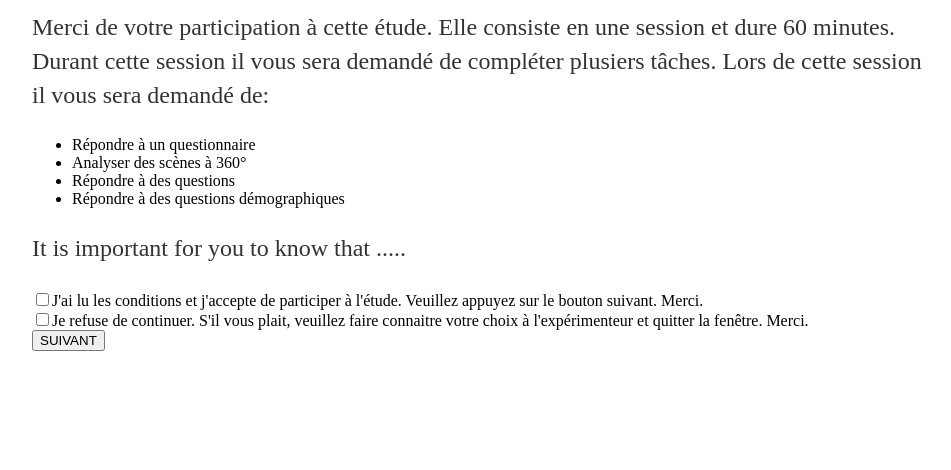
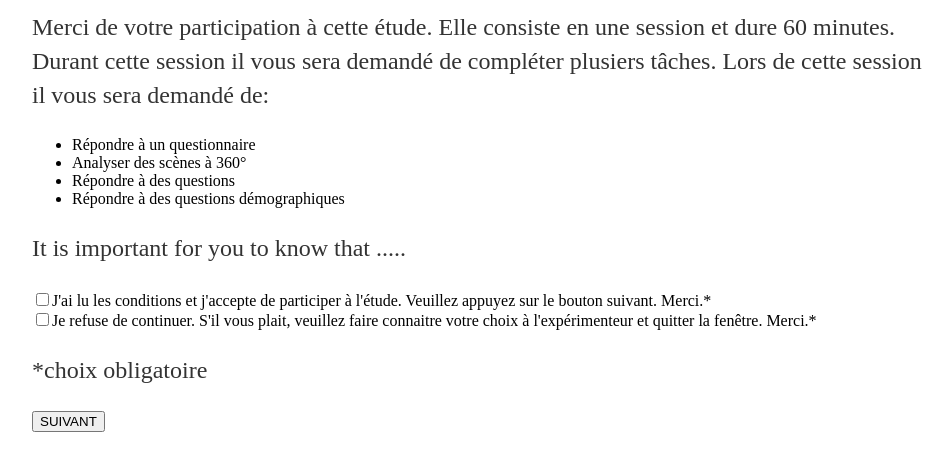
Before and after one commit to Chocap/chocap.github.io, a plain HTML site: page experimentsite/informedconsent.html in a window 1280 px wide. Shown: the part 186-656 px from the top of the page, without its empty margins (160-1111 px from the left). Drawn offline with Linux system fonts and the light colour scheme.

Commit message:
Update informedconsent.html

```diff
--- a/experimentsite/informedconsent.html
+++ b/experimentsite/informedconsent.html
@@ -31,11 +31,11 @@
 
 
 				 <form action="">
-<input type="checkbox" name="agree" value="J'ai lu">J'ai lu les conditions et j'accepte de participer à l'étude. Veuillez appuyez sur le bouton suivant. Merci.<br>
+<input type="checkbox" name="agree" value="J'ai lu">J'ai lu les conditions et j'accepte de participer à l'étude. Veuillez appuyez sur le bouton suivant. Merci.*<br>
 
-<input type="checkbox" name="disagree" value="Je refuse">Je refuse de continuer. S'il vous plait, veuillez faire connaitre votre choix à l'expérimenteur et quitter la fenêtre. Merci.
+<input type="checkbox" name="disagree" value="Je refuse">Je refuse de continuer. S'il vous plait, veuillez faire connaitre votre choix à l'expérimenteur et quitter la fenêtre. Merci.*
 </form>
-
+	<p>*choix obligatoire</p>
 
 				<form action="/experimentsite">
     <input type="submit" value="SUIVANT">
```
